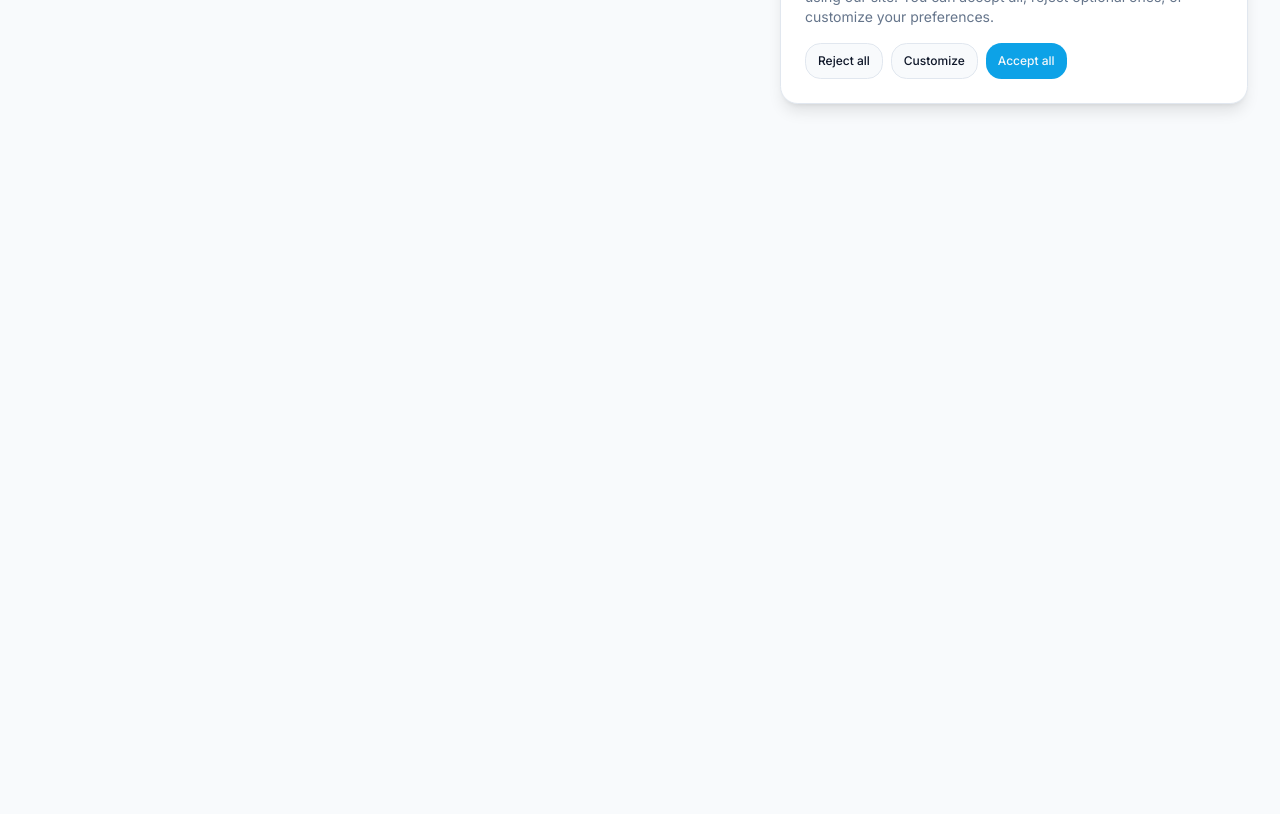
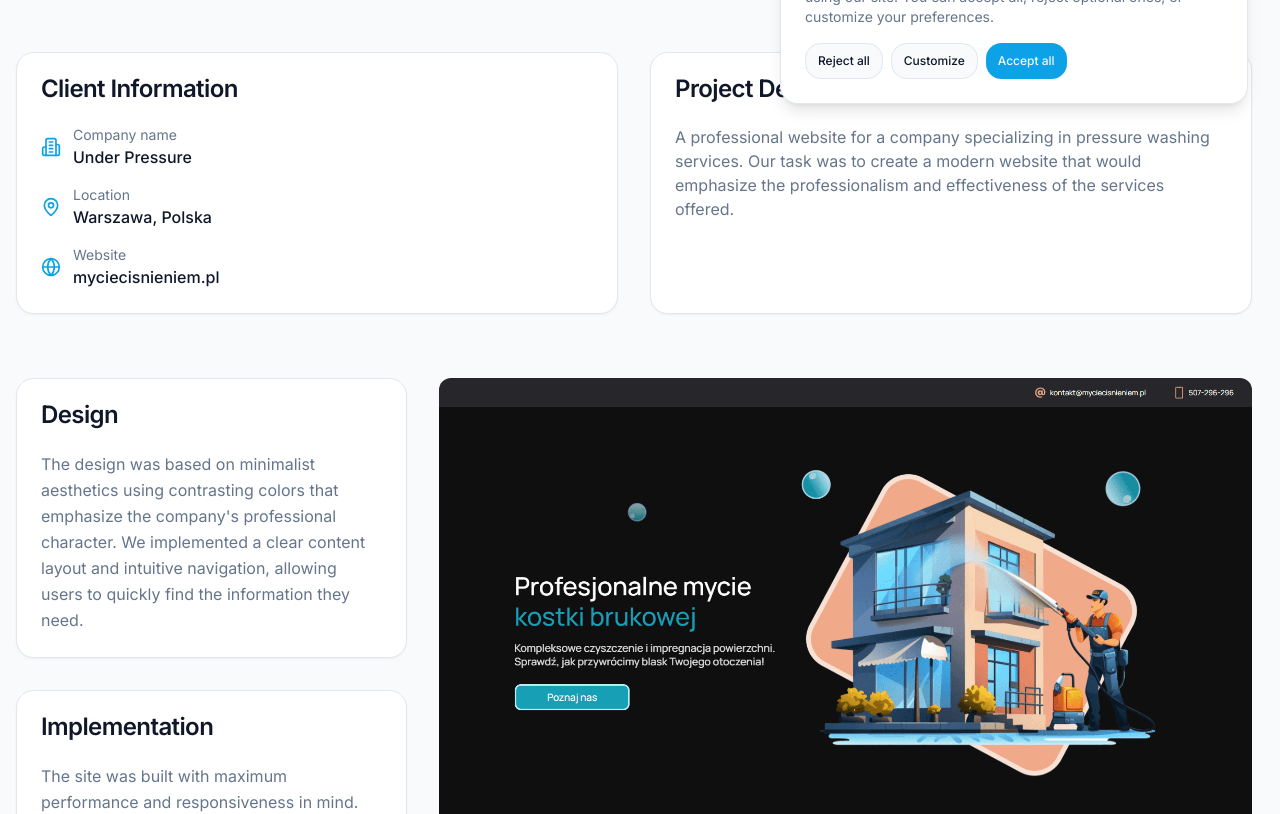
Before and after one commit to Meefio/nextgensites-intl, a Next.js app: page /en/underpressure in a window 1280 px wide. Shown: the part 680-1494 px from the top of the page. Before the commit the page ends 800 px from the top, so only its background shows below. Built offline with nearby package versions, Linux system fonts and the light colour scheme.

Commit message:
first version of portfolio site

```diff
--- a/src/app/[locale]/(portfolio)/layout.tsx
+++ b/src/app/[locale]/(portfolio)/layout.tsx
@@ -9,7 +9,9 @@ const PortfolioLayout = ({
 }) => {
   return (
     <div className="relative">
-      <Header />
+      <div className='container'>
+        <Header />
+      </div>
       <main className="flex-1">
         {children}
       </main>
--- a/src/app/[locale]/(portfolio)/underpressure/page.tsx
+++ b/src/app/[locale]/(portfolio)/underpressure/page.tsx
@@ -2,6 +2,8 @@ import { useTranslations } from 'next-intl'
 import Image from 'next/image'
 import Link from 'next/link'
 import { AnimatedElement } from '@/app/components/motion/animated-element'
+import { Card, CardHeader, CardTitle, CardContent } from '@/app/components/ui/card'
+import { Building2, MapPin, Globe } from 'lucide-react'
 
 export default function UnderPressureProject() {
   const t = useTranslations('Portfolio-sections.UnderPressure')
@@ -17,7 +19,7 @@ export default function UnderPressureProject() {
           priority
           quality={100}
         />
-        <div className="absolute inset-0 bg-black/60 rounded-xl" />
+        <div className="absolute inset-0 bg-black/25 rounded-xl" />
         <div className="absolute inset-0 container mx-auto px-4 flex flex-col justify-center">
           <div className="max-w-2xl">
             <AnimatedElement as='span' delay={0.1}>
@@ -63,8 +65,110 @@ export default function UnderPressureProject() {
       </div>
 
       <div className="container mx-auto px-4 py-8">
-        <div className="prose dark:prose-invert max-w-none">
-          {/* Tutaj możesz dodać zawartość projektu Under Pressure */}
+        {/* Top Cards Section */}
+        <div className="grid grid-cols-1 md:grid-cols-2 gap-8 mb-16">
+          <AnimatedElement delay={0.2}>
+            <Card className="h-full">
+              <CardHeader>
+                <CardTitle>{t('clientInfo.title')}</CardTitle>
+              </CardHeader>
+              <CardContent className="space-y-4">
+                <div className="flex items-center space-x-3">
+                  <Building2 className="h-5 w-5 text-primary" />
+                  <div>
+                    <p className="text-sm text-muted-foreground">{t('clientInfo.company')}</p>
+                    <p className="font-medium">Under Pressure</p>
+                  </div>
+                </div>
+
+                <div className="flex items-center space-x-3">
+                  <MapPin className="h-5 w-5 text-primary" />
+                  <div>
+                    <p className="text-sm text-muted-foreground">{t('clientInfo.location')}</p>
+                    <p className="font-medium">Warszawa, Polska</p>
+                  </div>
+                </div>
+
+                <div className="flex items-center space-x-3">
+                  <Globe className="h-5 w-5 text-primary" />
+                  <div>
+                    <p className="text-sm text-muted-foreground">{t('clientInfo.website')}</p>
+                    <a
+                      href="https://myciecisnieniem.pl"
+                      target="_blank"
+                      rel="noopener noreferrer"
+                      className="font-medium hover:text-primary transition-colors"
+                    >
+                      myciecisnieniem.pl
+                    </a>
+                  </div>
+                </div>
+              </CardContent>
+            </Card>
+          </AnimatedElement>
+
+          <AnimatedElement delay={0.3}>
+            <Card className="h-full">
+              <CardHeader>
+                <CardTitle>{t('projectDescription.title')}</CardTitle>
+              </CardHeader>
+              <CardContent>
+                <p className="text-muted-foreground">
+                  {t('projectDescription.content')}
+                </p>
+              </CardContent>
+            </Card>
+          </AnimatedElement>
+        </div>
+
+        {/* Main Content Section */}
+        <div className="grid grid-cols-1 lg:grid-cols-12 gap-8">
+          {/* Sticky Cards Section */}
+          <div className="lg:col-span-4">
+            <div className="h-full sticky top-24 space-y-8">
+              <AnimatedElement delay={0.4}>
+                <Card>
+                  <CardHeader>
+                    <CardTitle>{t('design.title')}</CardTitle>
+                  </CardHeader>
+                  <CardContent>
+                    <p className="text-muted-foreground leading-relaxed">
+                      {t('design.description')}
+                    </p>
+                  </CardContent>
+                </Card>
+              </AnimatedElement>
+
+              <AnimatedElement delay={0.5}>
+                <Card>
+                  <CardHeader>
+                    <CardTitle>{t('implementation.title')}</CardTitle>
+                  </CardHeader>
+                  <CardContent>
+                    <p className="text-muted-foreground leading-relaxed">
+                      {t('implementation.description')}
+                    </p>
+                  </CardContent>
+                </Card>
+              </AnimatedElement>
+            </div>
+          </div>
+
+          {/* Full Website Image */}
+          <div className="lg:col-span-8">
+
+            <div className="relative w-full">
+              <Image
+                src="/images/myciecisnieniem-min.png"
+                alt="Under Pressure Website Preview"
+                height={11826}
+                width={1557}
+                className="object-contain rounded-t-xl"
+                quality={100}
+              />
+            </div>
+
+          </div>
         </div>
       </div>
     </div>
--- a/src/messages/en.json
+++ b/src/messages/en.json
@@ -600,7 +600,25 @@
     "UnderPressure": {
       "title": "Under Pressure",
       "shortDescription": "A modern website for a pressure cleaning company. The project included creating a responsive website with a content management system, SEO optimization, and social media integration.",
-      "cta": "Get a quote"
+      "cta": "Get a quote",
+      "clientInfo": {
+        "title": "Client Information",
+        "company": "Company name",
+        "location": "Location",
+        "website": "Website"
+      },
+      "projectDescription": {
+        "title": "Project Description",
+        "content": "A professional website for a company specializing in pressure washing services. Our task was to create a modern website that would emphasize the professionalism and effectiveness of the services offered."
+      },
+      "design": {
+        "title": "Design",
+        "description": "The design was based on minimalist aesthetics using contrasting colors that emphasize the company's professional character. We implemented a clear content layout and intuitive navigation, allowing users to quickly find the information they need."
+      },
+      "implementation": {
+        "title": "Implementation",
+        "description": "The site was built with maximum performance and responsiveness in mind. We implemented advanced technical solutions such as image lazy loading and SEO optimization. The website looks perfect on all devices, from smartphones to large desktop screens."
+      }
     }
   }
 }
--- a/src/messages/pl.json
+++ b/src/messages/pl.json
@@ -600,7 +600,25 @@
     "UnderPressure": {
       "title": "Under Pressure",
       "shortDescription": "Nowoczesna strona internetowa dla firmy specjalizującej się w czyszczeniu ciśnieniowym. Projekt obejmował stworzenie responsywnej witryny z systemem zarządzania treścią, optymalizacją SEO i integracją z mediami społecznościowymi.",
-      "cta": "Wyceń swój projekt"
+      "cta": "Wyceń swój projekt",
+      "clientInfo": {
+        "title": "Informacje o kliencie",
+        "company": "Nazwa firmy",
+        "location": "Lokalizacja",
+        "website": "Strona internetowa"
+      },
+      "projectDescription": {
+        "title": "Opis projektu",
+        "content": "Profesjonalna strona internetowa dla firmy specjalizującej się w usługach mycia ciśnieniowego. Naszym zadaniem było stworzenie nowoczesnej witryny, która podkreśli profesjonalizm i skuteczność oferowanych usług."
+      },
+      "design": {
+        "title": "Design",
+        "description": "Projekt został oparty o minimalistyczną estetykę z wykorzystaniem kontrastowych kolorów podkreślających profesjonalny charakter firmy. Zastosowaliśmy przejrzysty układ treści i intuicyjną nawigację, co pozwala użytkownikom szybko znaleźć potrzebne informacje."
+      },
+      "implementation": {
+        "title": "Wdrożenie",
+        "description": "Strona została zbudowana z myślą o maksymalnej wydajności i responsywności. Zaimplementowaliśmy zaawansowane rozwiązania techniczne, takie jak lazy loading obrazów i optymalizacja SEO. Witryna doskonale prezentuje się na wszystkich urządzeniach, od smartfonów po duże ekrany desktopowe."
+      }
     }
   }
 }
```
Also changed, not shown: public/images/myciecisnieniem-min.png (added), 1 other file (tests, documents, lock files or other folders).
